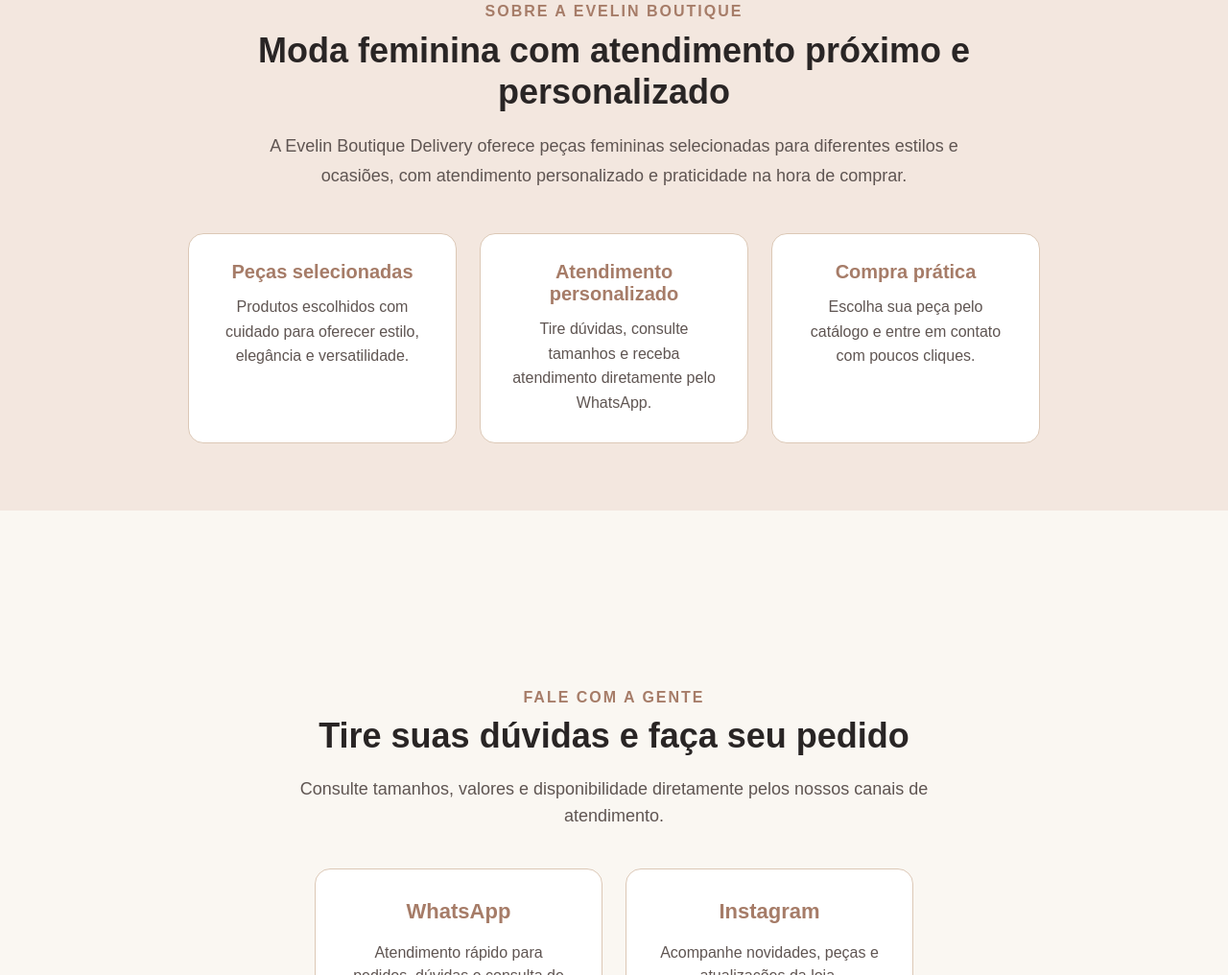
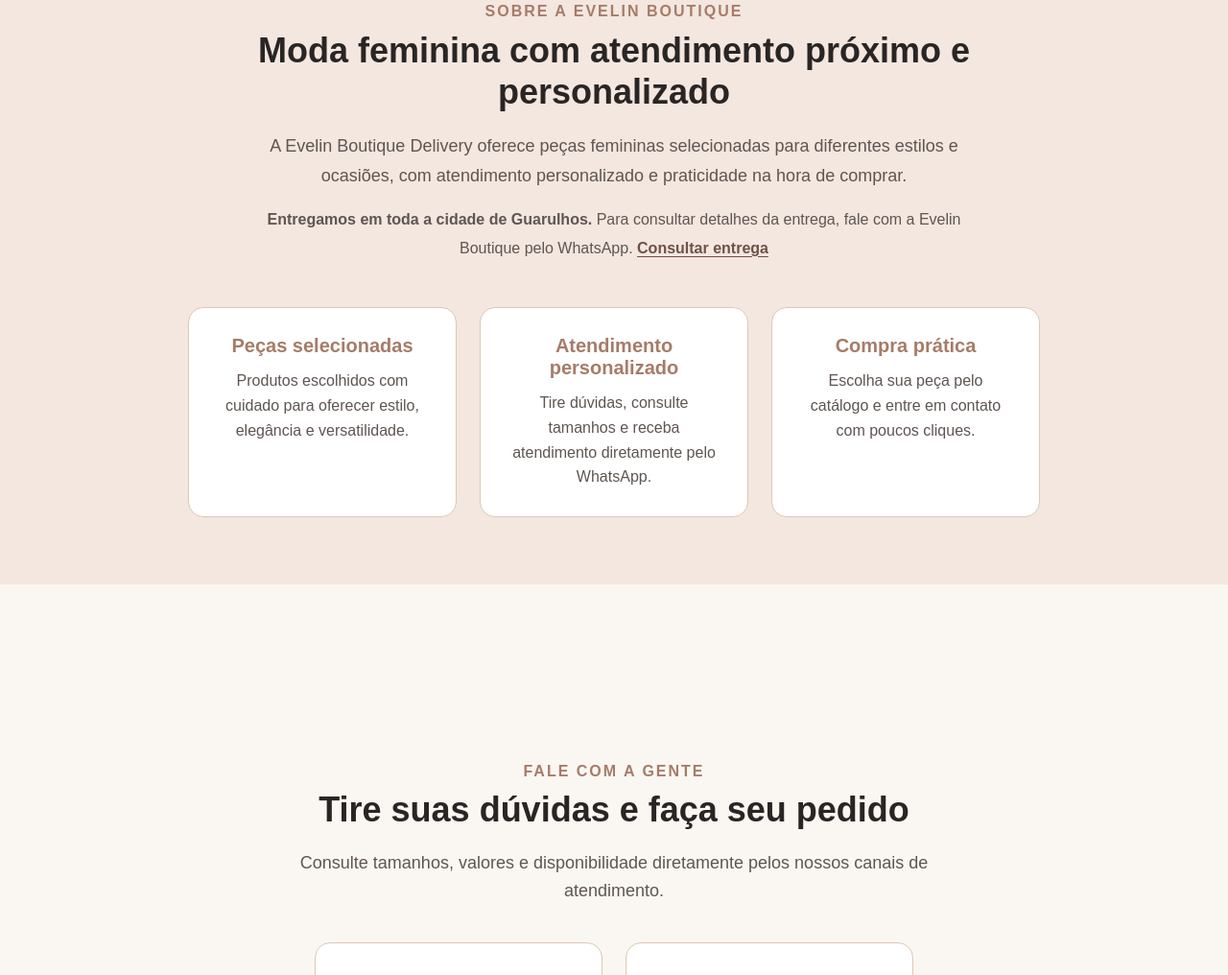
Before and after one commit to pietroneumann/evelin-boutique, a plain HTML site: page index.html in a window 1280 px wide. Shown: the part 6447-7463 px from the top of the page at 96% size. Drawn offline with Linux system fonts and the light colour scheme.

Commit message:
feat: adiciona informação de entrega em Guarulhos

```diff
--- a/index.html
+++ b/index.html
@@ -189,6 +189,7 @@
                     <p class="sobre-destaque">Sobre a Evelin Boutique</p>
                     <h2>Moda feminina com atendimento próximo e personalizado</h2>
                     <p class="sobre-texto">A Evelin Boutique Delivery oferece peças femininas selecionadas para diferentes estilos e ocasiões, com atendimento personalizado e praticidade na hora de comprar.</p>
+                    <p class="sobre-entrega"><strong>Entregamos em toda a cidade de Guarulhos.</strong> Para consultar detalhes da entrega, fale com a Evelin Boutique pelo WhatsApp. <a class="sobre-entrega-link" href="https://wa.me/5511971949711?text=Ol%C3%A1!%20Gostaria%20de%20consultar%20os%20detalhes%20da%20entrega%20em%20Guarulhos." target="_blank" rel="noopener noreferrer">Consultar entrega<span class="somente-leitor"> (abre em nova aba)</span></a></p>
                 </div>
                 <div class="diferenciais">
                     <div class="diferencial">
--- a/style.css
+++ b/style.css
@@ -1308,6 +1308,32 @@ nav a:hover {
     line-height: 1.7;
     margin: 0;
     color: #5F5552;
+}
+
+.sobre-entrega {
+    margin: 18px 0 0;
+    font-size: 16px;
+    line-height: 1.6;
+    color: #5F5552;
+}
+
+.sobre-entrega-link {
+    display: inline-block;
+    padding: 4px 0;
+    color: #6F5147;
+    font-weight: bold;
+    text-decoration: underline;
+    text-underline-offset: 3px;
+}
+
+.sobre-entrega-link:hover {
+    text-decoration-thickness: 2px;
+}
+
+.sobre-entrega-link:focus-visible {
+    outline: 2px solid #6F5147;
+    outline-offset: 4px;
+    border-radius: 2px;
 }
 
 .diferenciais {
```
